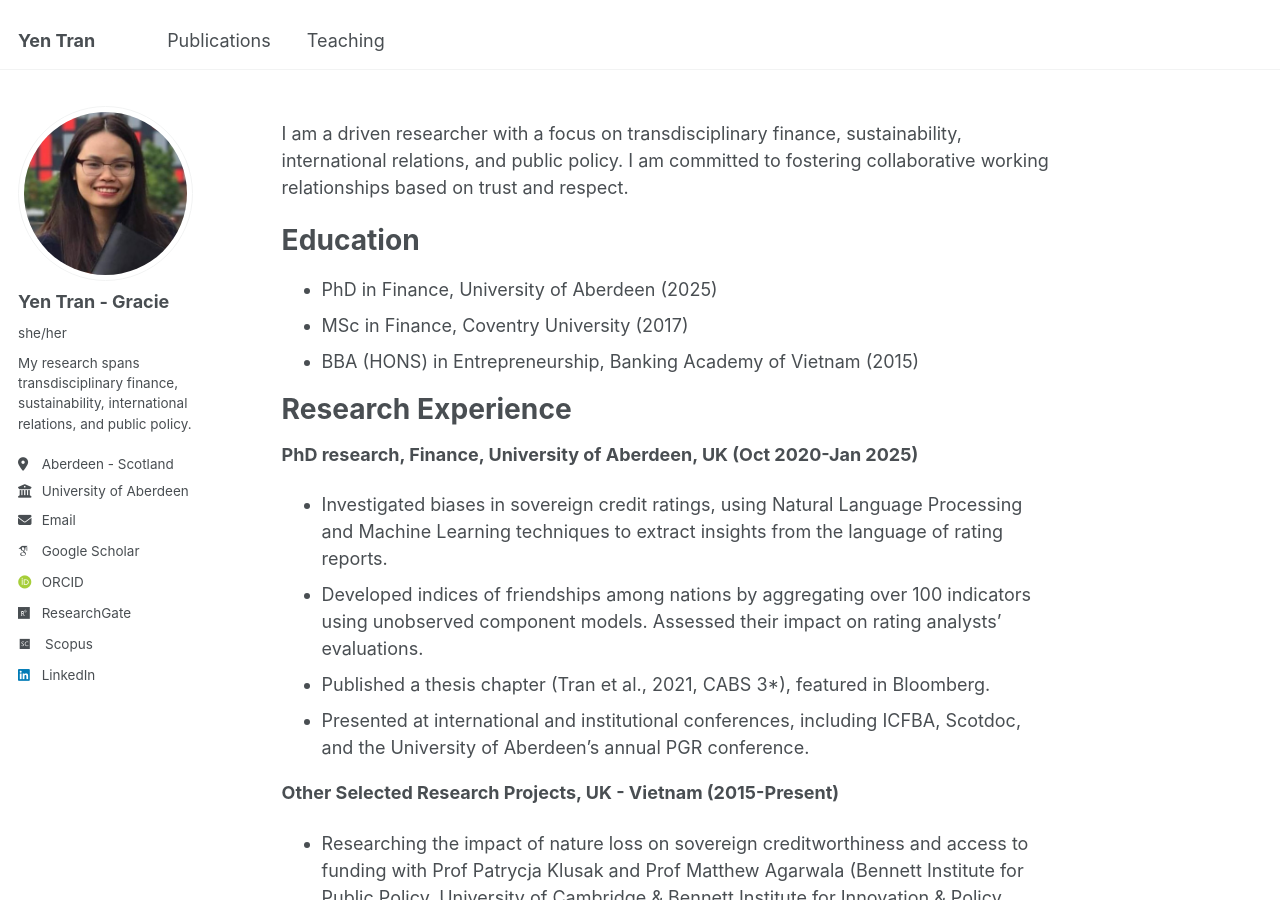
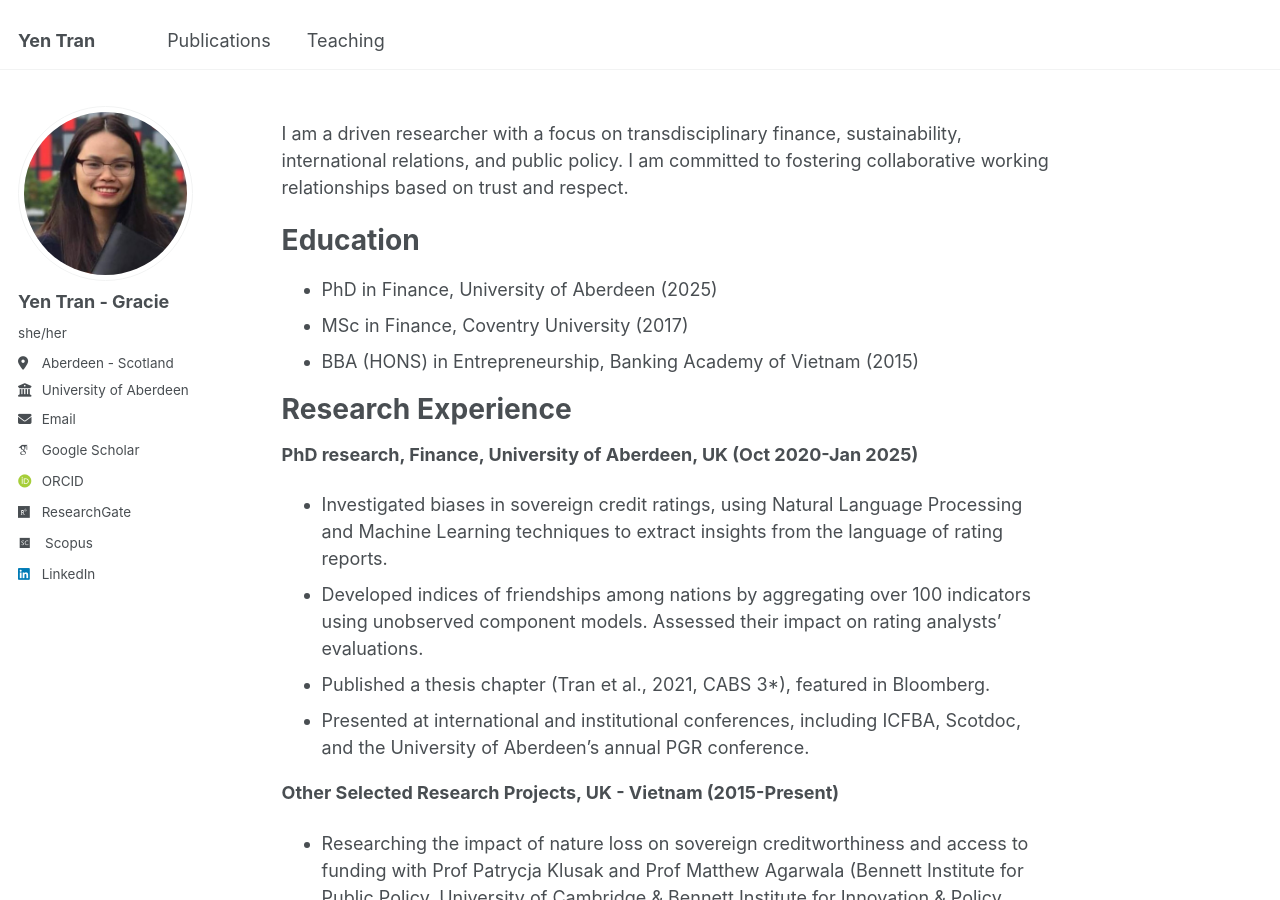
Before and after one commit to Graciesgrace/mywebpage, a Jekyll site: the page built from _pages/about.md, in a window 1280 px wide and 900 px high. Built offline with Jekyll 4.4.1, drawn with Linux system fonts in a browser that asks for light colours; some web fonts are replaced.

Commit message:
Update _config.yml

```diff
--- a/_config.yml
+++ b/_config.yml
@@ -25,7 +25,7 @@ author:
   avatar           : "profile.jpg"
   name             : "Yen Tran - Gracie"
   pronouns         : "she/her" # example: "she/her"
-  bio              : "My research spans transdisciplinary finance, sustainability, international relations, and public policy."
+  bio              : #"My research spans transdisciplinary finance, sustainability, international relations, and public policy."
   location         : "Aberdeen - Scotland"
   employer         : "University of Aberdeen"
   uri              : # URL
```
